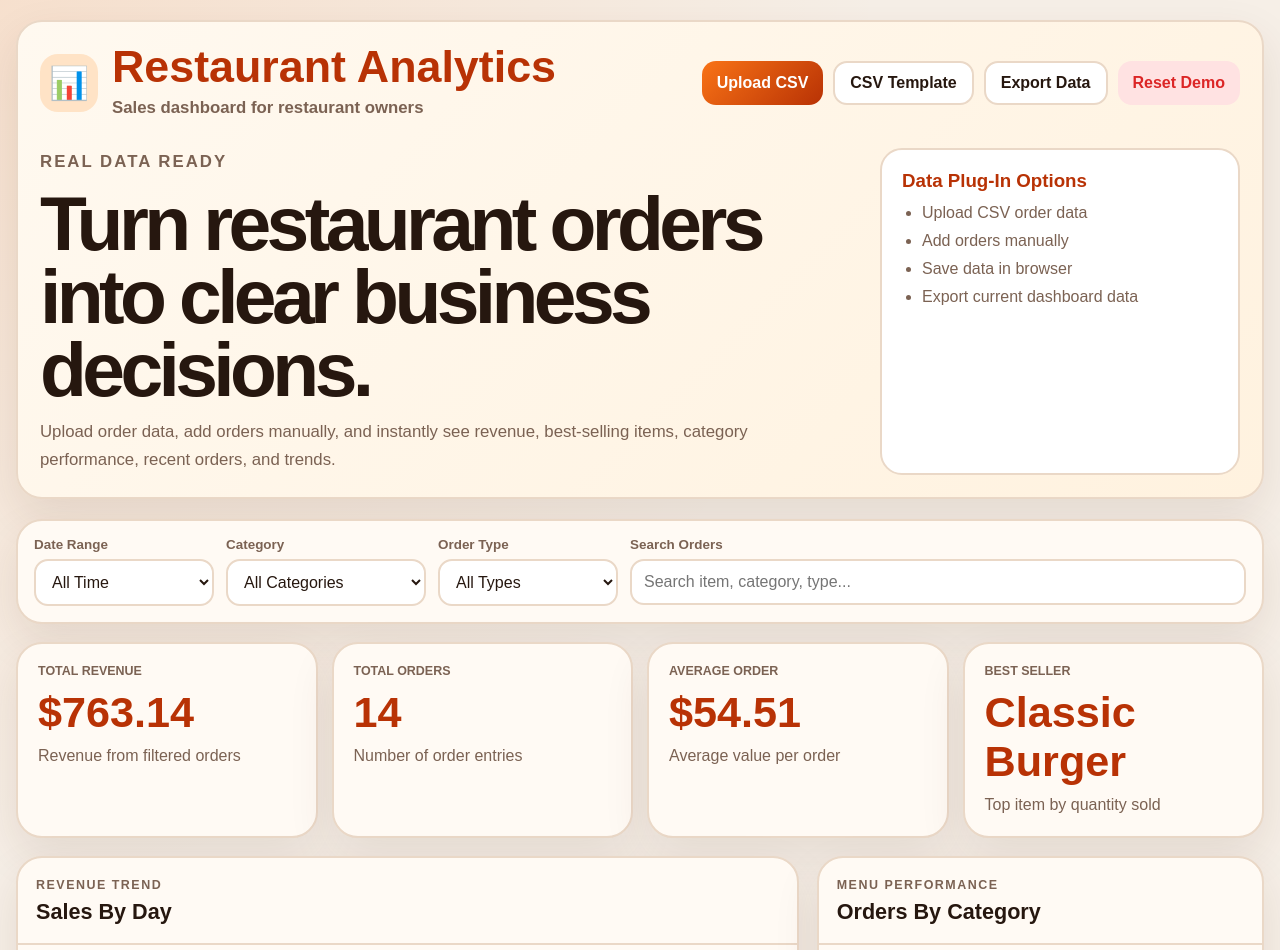
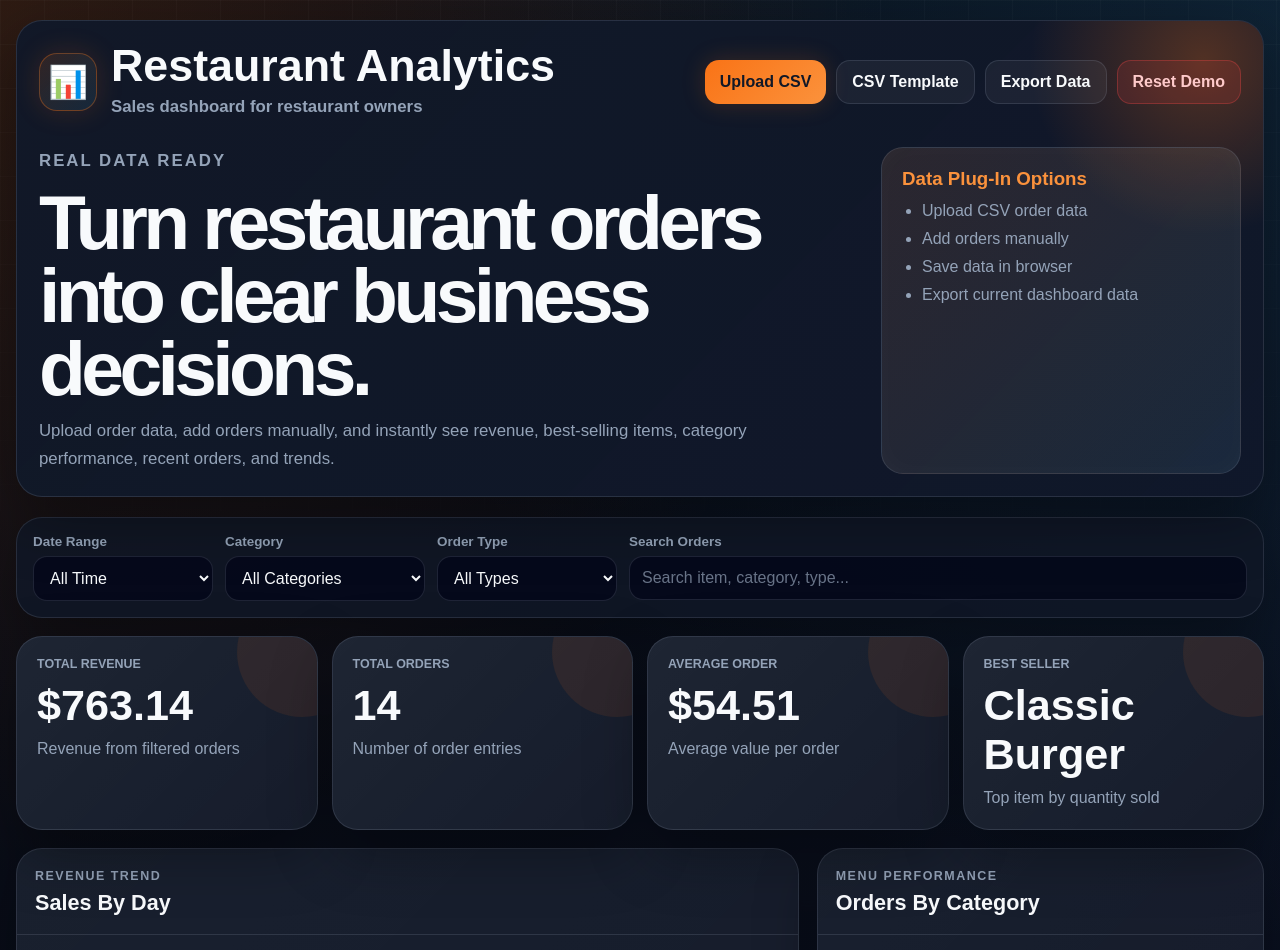
Before and after one commit to jfoster294/analytics-dashboard, a plain HTML site: page index.html in a window 1280 px wide. Shown: the top 950 px of the page. Drawn offline with Linux system fonts and the light colour scheme.

Commit message:
Update style.css

```diff
--- a/style.css
+++ b/style.css
@@ -5,22 +5,31 @@
 }
 
 :root {
-  --bg: #f6efe7;
-  --panel: #fffaf4;
-  --panel-strong: #ffffff;
-  --text: #26170f;
-  --muted: #7b6253;
-  --border: #ead8c7;
+  --bg: #070a12;
+  --bg-soft: #0d1320;
+  --panel: #111827;
+  --panel-strong: #151f31;
+  --text: #f8fafc;
+  --muted: #94a3b8;
+  --border: rgba(148, 163, 184, 0.18);
+
   --orange: #f97316;
-  --orange-dark: #b83205;
-  --orange-soft: #ffe3c6;
-  --green: #2f8f55;
-  --green-soft: #ddf8e8;
-  --blue: #2563eb;
-  --blue-soft: #e0ebff;
-  --red: #dc2626;
-  --red-soft: #ffe2e2;
-  --shadow: 0 18px 45px rgba(75, 42, 20, 0.1);
+  --orange-dark: #fb923c;
+  --orange-soft: rgba(249, 115, 22, 0.14);
+
+  --green: #22c55e;
+  --green-soft: rgba(34, 197, 94, 0.14);
+
+  --blue: #38bdf8;
+  --blue-soft: rgba(56, 189, 248, 0.14);
+
+  --red: #ef4444;
+  --red-soft: rgba(239, 68, 68, 0.14);
+
+  --purple: #a78bfa;
+  --purple-soft: rgba(167, 139, 250, 0.14);
+
+  --shadow: 0 22px 60px rgba(0, 0, 0, 0.35);
   --radius-lg: 26px;
   --radius-md: 18px;
 }
@@ -30,9 +39,23 @@ body {
   font-family: Arial, Helvetica, sans-serif;
   color: var(--text);
   background:
-    radial-gradient(circle at top left, rgba(249, 115, 22, 0.12), transparent 26%),
-    radial-gradient(circle at bottom right, rgba(47, 143, 85, 0.1), transparent 28%),
-    var(--bg);
+    radial-gradient(circle at top left, rgba(249, 115, 22, 0.16), transparent 26%),
+    radial-gradient(circle at top right, rgba(56, 189, 248, 0.12), transparent 28%),
+    radial-gradient(circle at bottom right, rgba(34, 197, 94, 0.1), transparent 28%),
+    linear-gradient(135deg, #070a12, #0a1020 55%, #080b13);
+}
+
+body::before {
+  content: "";
+  position: fixed;
+  inset: 0;
+  pointer-events: none;
+  background:
+    linear-gradient(rgba(255, 255, 255, 0.025) 1px, transparent 1px),
+    linear-gradient(90deg, rgba(255, 255, 255, 0.025) 1px, transparent 1px);
+  background-size: 44px 44px;
+  mask-image: linear-gradient(to bottom, black, transparent 85%);
+  z-index: -1;
 }
 
 button,
@@ -53,14 +76,32 @@ button {
 }
 
 .hero {
-  border: 2px solid var(--border);
+  position: relative;
+  overflow: hidden;
+  border: 1px solid var(--border);
   border-radius: var(--radius-lg);
-  background: linear-gradient(135deg, #fff9f0, #fff2df);
+  background:
+    linear-gradient(135deg, rgba(17, 24, 39, 0.96), rgba(15, 23, 42, 0.88)),
+    var(--panel);
   box-shadow: var(--shadow);
   padding: 22px;
 }
 
+.hero::after {
+  content: "";
+  position: absolute;
+  width: 360px;
+  height: 360px;
+  right: -120px;
+  top: -140px;
+  border-radius: 50%;
+  background: radial-gradient(circle, rgba(249, 115, 22, 0.28), transparent 68%);
+  pointer-events: none;
+}
+
 .navbar {
+  position: relative;
+  z-index: 1;
   display: flex;
   justify-content: space-between;
   align-items: center;
@@ -80,13 +121,15 @@ button {
   display: grid;
   place-items: center;
   border-radius: 18px;
-  background: var(--orange-soft);
+  background: linear-gradient(135deg, var(--orange-soft), rgba(56, 189, 248, 0.1));
   color: var(--orange-dark);
+  border: 1px solid rgba(249, 115, 22, 0.35);
   font-size: 2rem;
+  box-shadow: 0 0 28px rgba(249, 115, 22, 0.16);
 }
 
 .brand h1 {
-  color: var(--orange-dark);
+  color: var(--text);
   font-size: clamp(1.7rem, 4vw, 2.8rem);
   line-height: 1;
 }
@@ -115,23 +158,34 @@ button {
   border-radius: 14px;
   padding: 11px 15px;
   font-weight: 900;
+  transition: transform 0.2s ease, border-color 0.2s ease, box-shadow 0.2s ease;
 }
 
 .upload-button,
 .primary-button {
-  background: linear-gradient(135deg, var(--orange), var(--orange-dark));
-  color: white;
+  background: linear-gradient(135deg, var(--orange), #fb923c);
+  color: #111827;
+  box-shadow: 0 0 24px rgba(249, 115, 22, 0.18);
 }
 
 .secondary-button {
-  border: 2px solid var(--border);
-  background: white;
+  border: 1px solid var(--border);
+  background: rgba(255, 255, 255, 0.05);
   color: var(--text);
 }
 
 .danger-button {
   background: var(--red-soft);
-  color: var(--red);
+  color: #fecaca;
+  border: 1px solid rgba(239, 68, 68, 0.32);
+}
+
+.upload-button:hover,
+.primary-button:hover,
+.secondary-button:hover,
+.danger-button:hover {
+  transform: translateY(-2px);
+  box-shadow: 0 0 28px rgba(249, 115, 22, 0.18);
 }
 
 .hidden-input {
@@ -139,6 +193,8 @@ button {
 }
 
 .hero-grid {
+  position: relative;
+  z-index: 1;
   display: grid;
   grid-template-columns: 1fr 360px;
   gap: 22px;
@@ -170,10 +226,13 @@ button {
 }
 
 .data-card {
-  border: 2px solid var(--border);
+  border: 1px solid var(--border);
   border-radius: 22px;
   padding: 20px;
-  background: white;
+  background:
+    linear-gradient(135deg, rgba(249, 115, 22, 0.08), rgba(56, 189, 248, 0.06)),
+    rgba(255, 255, 255, 0.04);
+  box-shadow: inset 0 0 30px rgba(255, 255, 255, 0.025);
 }
 
 .data-card h3 {
@@ -196,9 +255,9 @@ main {
   display: grid;
   grid-template-columns: 180px 200px 180px 1fr;
   gap: 12px;
-  border: 2px solid var(--border);
+  border: 1px solid var(--border);
   border-radius: var(--radius-lg);
-  background: var(--panel);
+  background: rgba(17, 24, 39, 0.86);
   box-shadow: var(--shadow);
   padding: 16px;
   margin-bottom: 18px;
@@ -218,12 +277,17 @@ main {
 .order-form input,
 .order-form select {
   width: 100%;
-  border: 2px solid var(--border);
+  border: 1px solid var(--border);
   border-radius: 14px;
-  background: white;
+  background: rgba(2, 6, 23, 0.66);
   color: var(--text);
   padding: 12px;
   outline: none;
+}
+
+.controls-panel input::placeholder,
+.order-form input::placeholder {
+  color: rgba(148, 163, 184, 0.7);
 }
 
 .controls-panel input:focus,
@@ -231,6 +295,7 @@ main {
 .order-form input:focus,
 .order-form select:focus {
   border-color: var(--orange);
+  box-shadow: 0 0 0 4px rgba(249, 115, 22, 0.11);
 }
 
 .stats-grid {
@@ -241,11 +306,26 @@ main {
 }
 
 .stat-card {
-  border: 2px solid var(--border);
+  position: relative;
+  overflow: hidden;
+  border: 1px solid var(--border);
   border-radius: var(--radius-lg);
-  background: var(--panel);
+  background:
+    linear-gradient(135deg, rgba(255, 255, 255, 0.055), rgba(255, 255, 255, 0.02)),
+    var(--panel);
   padding: 20px;
   box-shadow: var(--shadow);
+}
+
+.stat-card::after {
+  content: "";
+  position: absolute;
+  width: 130px;
+  height: 130px;
+  right: -50px;
+  top: -50px;
+  border-radius: 50%;
+  background: rgba(249, 115, 22, 0.09);
 }
 
 .stat-card span {
@@ -258,8 +338,10 @@ main {
 }
 
 .stat-card strong {
+  position: relative;
+  z-index: 1;
   display: block;
-  color: var(--orange-dark);
+  color: var(--text);
   font-size: clamp(1.8rem, 4vw, 2.7rem);
   margin-bottom: 8px;
 }
@@ -284,9 +366,11 @@ main {
 .form-panel,
 .table-panel,
 .csv-guide {
-  border: 2px solid var(--border);
+  border: 1px solid var(--border);
   border-radius: var(--radius-lg);
-  background: var(--panel);
+  background:
+    linear-gradient(135deg, rgba(255, 255, 255, 0.045), rgba(255, 255, 255, 0.018)),
+    rgba(17, 24, 39, 0.9);
   box-shadow: var(--shadow);
 }
 
@@ -296,7 +380,7 @@ main {
   gap: 14px;
   align-items: flex-start;
   padding: 18px;
-  border-bottom: 2px solid var(--border);
+  border-bottom: 1px solid var(--border);
 }
 
 .panel-header h3 {
@@ -332,7 +416,7 @@ main {
   min-height: 8px;
   border-radius: 12px 12px 6px 6px;
   background: linear-gradient(180deg, var(--orange), var(--orange-dark));
-  box-shadow: 0 10px 22px rgba(249, 115, 22, 0.18);
+  box-shadow: 0 0 24px rgba(249, 115, 22, 0.22);
 }
 
 .bar-label {
@@ -371,14 +455,15 @@ main {
 .horizontal-track {
   height: 13px;
   border-radius: 999px;
-  background: #f0dfce;
+  background: rgba(148, 163, 184, 0.14);
   overflow: hidden;
 }
 
 .horizontal-fill {
   height: 100%;
   border-radius: 999px;
-  background: linear-gradient(90deg, var(--green), #6ee7a4);
+  background: linear-gradient(90deg, var(--green), #86efac);
+  box-shadow: 0 0 16px rgba(34, 197, 94, 0.22);
 }
 
 .best-item {
@@ -386,10 +471,10 @@ main {
   justify-content: space-between;
   gap: 14px;
   align-items: center;
-  border: 2px solid var(--border);
+  border: 1px solid var(--border);
   border-radius: 18px;
   padding: 13px;
-  background: white;
+  background: rgba(2, 6, 23, 0.42);
 }
 
 .best-item strong {
@@ -444,18 +529,24 @@ th {
   color: var(--muted);
   font-size: 0.78rem;
   text-transform: uppercase;
+  background: rgba(255, 255, 255, 0.025);
 }
 
 td {
   color: var(--text);
 }
 
+tr:hover td {
+  background: rgba(255, 255, 255, 0.025);
+}
+
 .delete-button {
   border-radius: 10px;
   padding: 8px 10px;
   background: var(--red-soft);
-  color: var(--red);
+  color: #fecaca;
   font-weight: 900;
+  border: 1px solid rgba(239, 68, 68, 0.28);
 }
 
 .record-count {
@@ -482,8 +573,9 @@ td {
   display: block;
   border-radius: 14px;
   padding: 12px;
-  background: white;
-  border: 2px solid var(--border);
+  background: rgba(2, 6, 23, 0.58);
+  color: var(--text);
+  border: 1px solid var(--border);
   overflow-x: auto;
 }
 
@@ -503,8 +595,9 @@ td {
   pointer-events: none;
   border-radius: 16px;
   padding: 14px 16px;
-  background: var(--text);
+  background: #020617;
   color: white;
+  border: 1px solid var(--border);
   box-shadow: var(--shadow);
   transition: 0.25s ease;
 }
```
